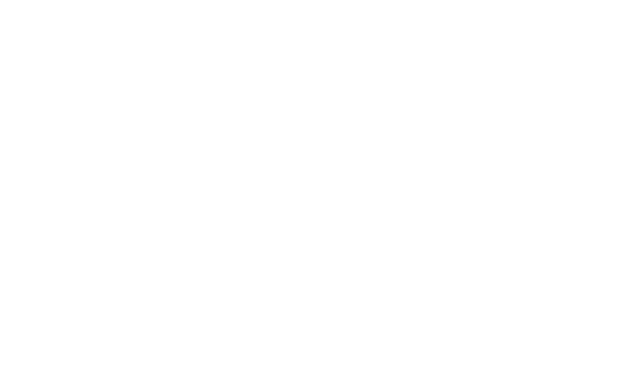
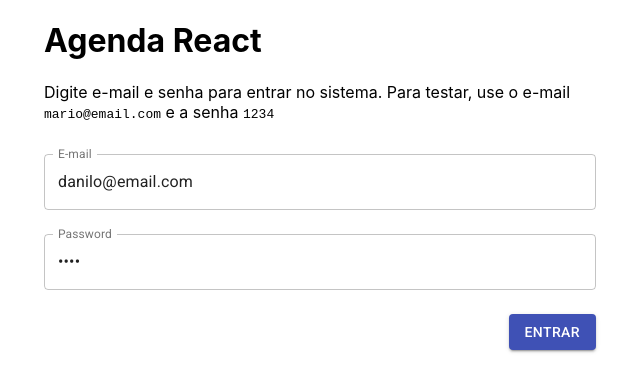
Before and after one commit to MarioAvilaJunior/agenda-react, a React (Create React App) app: page / in a window 1280 px wide. Before the commit this address had no page. Shown: the top 392 px of the page, without its empty margins (320-960 px from the left). Built offline with nearby package versions, Linux system fonts and the light colour scheme; no server answers.

Commit message:
Adicionado autenticação

```diff
--- a/src/App/App.tsx
+++ b/src/App/App.tsx
@@ -1,21 +1,37 @@
-import React from "react";
-import { getEventsEndpoint } from "./backend";
+import React, { useEffect, useState } from "react";
+import { getEventsEndpoint, getUserEndpoint, IUser } from "./backend";
 import CalendarScreen from "./CalendarScreen";
 import { BrowserRouter as Router, Routes, Route } from "react-router-dom";
 import { getToday } from "./dateFunctions";
+import LoginScreen from "./LoginScreen";
 
 function App() {
   const yearAndMonth = getToday().substring(0, 7);
+  const [user, setUser] = useState<IUser | null>(null);
 
+  const signOut = () => {
+    setUser(null);
+  };
+
+  useEffect(() => {
+    getUserEndpoint().then(setUser, signOut);
+  }, []);
+
+  if (user) {
     return (
       <Router>
         <Routes>
           <Route path={`calendar`}>
-          <Route path={`:yearAndMonth`} element={<CalendarScreen />} />
+            <Route
+              path={`:yearAndMonth`}
+              element={<CalendarScreen onSignOut={signOut} user={user} />}
+            />
           </Route>
         </Routes>
       </Router>
     );
   }
+  return <LoginScreen onSignIn={(user) => setUser(user)} />;
+}
 
 export default App;
--- a/src/App/CalendarHeader.tsx
+++ b/src/App/CalendarHeader.tsx
@@ -1,12 +1,15 @@
-import Avatar from "@material-ui/core/Avatar";
 import Box from "@material-ui/core/Box";
 import Icon from "@material-ui/core/Icon";
 import IconButton from "@material-ui/core/IconButton";
 import { Link } from "react-router-dom";
 import { addMonths, formatMonth } from "./dateFunctions";
+import UserMenu from "./UserMenu";
+import { IUser } from "./backend";
 
 interface ICalendarHeaderProps {
   yearAndMonth: string;
+  onSignOut: () => void;
+  user: IUser;
 }
 
 const CalendarHeader = (props: ICalendarHeaderProps) => {
@@ -32,11 +35,7 @@
       <Box flex="1" marginLeft="16px" component="h3">
         {formatMonth(yearAndMonth)}
       </Box>
-      <IconButton aria-label="Usuário">
-        <Avatar>
-          <Icon>person</Icon>
-        </Avatar>
-      </IconButton>
+      <UserMenu onSignOut={props.onSignOut} user={props.user} />
     </Box>
   );
 };
--- a/src/App/CalendarScreen.tsx
+++ b/src/App/CalendarScreen.tsx
@@ -2,7 +2,7 @@
 import Box from "@material-ui/core/Box";
 import Button from "@material-ui/core/Button";
 import { getCalendarsEndpoint, getEventsEndpoint, ICalendar } from "./backend";
-import { IEvent, IEventBeingEdited } from "./backend";
+import { IEvent, IEventBeingEdited, IUser } from "./backend";
 import { useParams } from "react-router-dom";
 import CalendarsView from "./CalendarsView";
 import CalendarHeader from "./CalendarHeader";
@@ -60,7 +60,12 @@
   return weeks;
 };
 
-const CalendarScreen = (): JSX.Element => {
+interface ICalendarScreenProps {
+  onSignOut: () => void;
+  user: IUser;
+}
+
+const CalendarScreen = (props: ICalendarScreenProps): JSX.Element => {
   const { yearAndMonth } = useParams() as { yearAndMonth: string };
   //const yearAndMonth = "2021-06-01";
 
@@ -129,7 +134,11 @@
         />
       </Box>
       <Box flex="1" display="flex" flexDirection="column">
-        <CalendarHeader yearAndMonth={yearAndMonth} />
+        <CalendarHeader
+          onSignOut={props.onSignOut}
+          user={props.user}
+          yearAndMonth={yearAndMonth}
+        />
         <Calendar
           weeks={weeks}
           onClickDay={openNewEvent}
--- /dev/null
+++ b/src/App/LoginScreen.tsx
@@ -0,0 +1,91 @@
+import { Button } from "@material-ui/core";
+import Container from "@material-ui/core/Container";
+import TextField from "@material-ui/core/TextField";
+import Box from "@material-ui/core/Box";
+import React, { useState } from "react";
+import { IUser, signInEndpoint } from "./backend";
+import { makeStyles } from "@material-ui/core/styles";
+
+const useStyles = makeStyles({
+  error: {
+    background: "rgb(253, 236, 234)",
+    borderRadius: "4px",
+    padding: "16px",
+    margin: "16px 0",
+  },
+});
+
+interface ILoginScreenProps {
+  onSignIn: (user: IUser) => void;
+}
+
+const LoginScreen = (props: ILoginScreenProps) => {
+  const classes = useStyles();
+
+  const [email, setEmail] = useState<string>("danilo@email.com");
+  const [password, setPassword] = useState<string>("1234");
+  const [error, setError] = useState<string>("");
+
+  const emailHandler = (
+    event: React.ChangeEvent<HTMLTextAreaElement | HTMLInputElement>
+  ) => {
+    setEmail(event.target.value);
+  };
+
+  const passwordHandler = (
+    event: React.ChangeEvent<HTMLTextAreaElement | HTMLInputElement>
+  ) => {
+    setPassword(event.target.value);
+  };
+
+  const signIn = (event: React.FormEvent) => {
+    event.preventDefault();
+    signInEndpoint(email, password).then(
+      (user) => {
+        props.onSignIn(user);
+        console.log(user);
+      },
+      (e) => {
+        setError("E-mail não encontrado ou senha incorreta");
+        console.error(e);
+      }
+    );
+  };
+
+  return (
+    <Container maxWidth="sm">
+      <h1>Agenda React</h1>
+      <p>
+        Digite e-mail e senha para entrar no sistema. Para testar, use o e-mail{" "}
+        <kbd>mario@email.com</kbd> e a senha <kbd>1234</kbd>
+      </p>
+      <form onSubmit={signIn}>
+        <TextField
+          margin="normal"
+          label="E-mail"
+          fullWidth
+          variant="outlined"
+          value={email}
+          onChange={emailHandler}
+        />
+        <TextField
+          type="password"
+          margin="normal"
+          label="Password"
+          fullWidth
+          variant="outlined"
+          value={password}
+          onChange={passwordHandler}
+        />
+        {error && <div className={classes.error}>{error}</div>}
+        <Box textAlign="right" marginTop="16px">
+          <Button type="submit" variant="contained" color="primary">
+            Entrar
+          </Button>
+        </Box>
+      </form>
+    </Container>
+  );
+};
+
+export default LoginScreen;
--- /dev/null
+++ b/src/App/UserMenu.tsx
@@ -0,0 +1,77 @@
+import React from "react";
+import Avatar from "@material-ui/core/Avatar";
+import Box from "@material-ui/core/Box";
+import Icon from "@material-ui/core/Icon";
+import IconButton from "@material-ui/core/IconButton";
+import Menu from "@material-ui/core/Menu";
+import MenuItem from "@material-ui/core/MenuItem";
+import { makeStyles } from "@material-ui/core/styles";
+import { IUser, signOutEndpoint } from "./backend";
+
+const useStyles = makeStyles({
+  userMenu: {
+    padding: "16px",
+    textAlign: "center",
+    borderBottom: "1px solid rgb(224, 224, 224)",
+  },
+  userDetails: {
+    borderBottom: "1px solid rgb(224, 224, 224)",
+    padding: "16px",
+    display: "flex",
+    flexDirection: "column",
+    alignItems: "center",
+    "& > *": {
+      marginBottom: "8px",
+    },
+  },
+});
+
+interface IUserMenuProps {
+  onSignOut: () => void;
+  user: IUser;
+}
+
+const UserMenu = (props: IUserMenuProps) => {
+  const [anchorEl, setAnchorEl] = React.useState<null | HTMLElement>(null);
+
+  const handleClick = (event: React.MouseEvent<HTMLButtonElement>) => {
+    setAnchorEl(event.currentTarget);
+  };
+
+  const handleClose = () => {
+    setAnchorEl(null);
+  };
+
+  const signOut = () => {
+    signOutEndpoint();
+    props.onSignOut();
+  };
+
+  const classes = useStyles();
+
+  return (
+    <div>
+      <IconButton aria-label="Usuário" onClick={handleClick}>
+        <Icon>person</Icon>
+      </IconButton>
+      <Menu
+        id="simple-menu"
+        anchorEl={anchorEl}
+        keepMounted
+        open={Boolean(anchorEl)}
+        onClose={handleClose}
+      >
+        <Box className={classes.userDetails}>
+          <Avatar>
+            <Icon>person</Icon>
+          </Avatar>
+          <div>{props.user.name}</div>
+          <small>{props.user.email}</small>
+        </Box>
+        <MenuItem onClick={signOut}>Sair</MenuItem>
+      </Menu>
+    </div>
+  );
+};
+
+export default UserMenu;
--- a/src/App/backend.tsx
+++ b/src/App/backend.tsx
@@ -16,8 +16,15 @@
   id: number;
 }
 
+export interface IUser {
+  name: string;
+  email: string;
+}
+
 export const getCalendarsEndpoint = (): Promise<ICalendar[]> => {
-  return fetch("http://localhost:8080/calendars").then((resp) => {
+  return fetch("http://localhost:8080/calendars", {
+    credentials: "include",
+  }).then((resp) => {
     return resp.json();
   });
 };
@@ -27,40 +34,69 @@
   endDate: string
 ): Promise<IEvent[]> => {
   return fetch(
-    `http://localhost:8080/events?date_gte=${startDate}&date_lte=${endDate}&_sort=date,time`
-  ).then((resp) => {
-    return resp.json();
-  });
+    `http://localhost:8080/events?date_gte=${startDate}&date_lte=${endDate}&_sort=date,time`,
+    { credentials: "include" }
+  ).then(responseHandler);
 };
 
 export const createEventEndpoint = (
   event: IEventBeingEdited
 ): Promise<IEvent> => {
   return fetch(`http://localhost:8080/events`, {
+    credentials: "include",
     method: "POST",
     headers: { "Content-Type": "application/json" },
     body: JSON.stringify(event),
-  }).then((resp) => {
-    return resp.json();
-  });
+  }).then(responseHandler);
 };
 
 export const updateEventEndpoint = (
   event: IEventBeingEdited
 ): Promise<IEvent> => {
   return fetch(`http://localhost:8080/events/${event.id}`, {
+    credentials: "include",
     method: "PUT",
     headers: { "Content-Type": "application/json" },
     body: JSON.stringify(event),
-  }).then((resp) => {
-    return resp.json();
-  });
+  }).then(responseHandler);
 };
 
 export const deleteEventEndpoint = (eventId: number): Promise<void> => {
   return fetch(`http://localhost:8080/events/${eventId}`, {
+    credentials: "include",
     method: "DELETE",
-  }).then((resp) => {
+  }).then(responseHandler);
+};
+
+export const getUserEndpoint = (): Promise<IUser> => {
+  return fetch(`http://localhost:8080/auth/user`, {
+    credentials: "include",
+  }).then(responseHandler);
+};
+
+export const signInEndpoint = (
+  email: string,
+  password: string
+): Promise<IUser> => {
+  return fetch(`http://localhost:8080/auth/login`, {
+    credentials: "include",
+    method: "POST",
+    headers: { "Content-Type": "application/json" },
+    body: JSON.stringify({ email, password }),
+  }).then(responseHandler);
+};
+
+export const signOutEndpoint = (): Promise<IUser> => {
+  return fetch(`http://localhost:8080/auth/logout`, {
+    credentials: "include",
+    method: "POST",
+  }).then(responseHandler);
+};
+
+const responseHandler = (resp: Response) => {
+  if (resp.ok) {
     return resp.json();
-  });
+  } else {
+    throw new Error(resp.statusText);
+  }
 };
```
Lines whose indentation alone changed are shown as unchanged.
